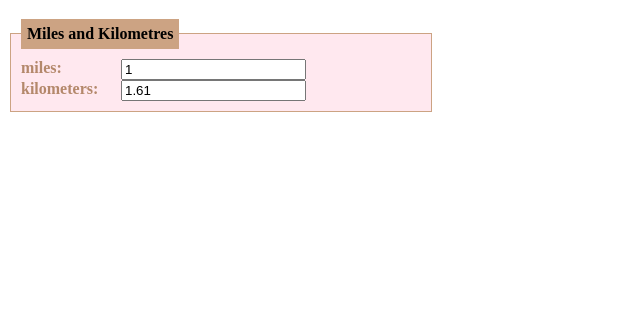
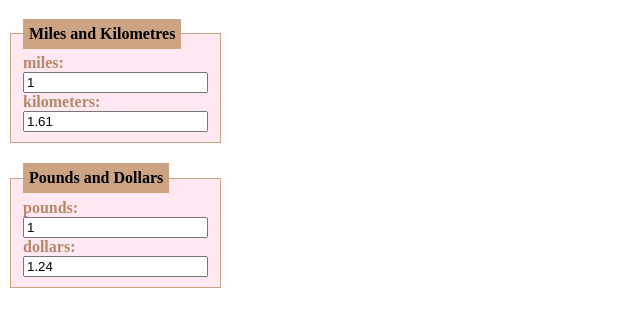
Before and after one commit to AlexandrosBrew/ComputerScienceAlevel, a plain HTML site: page HTMLCSSJAVA/JavaScript/index.html in a window 1280 px wide. Shown: the part 61-388 px from the top of the page, without its empty margins (0-640 px from the left). Drawn offline with Linux system fonts and the light colour scheme.

Commit message:
big goofy man

```diff
--- a/HTMLCSSJAVA/JavaScript/index.html
+++ b/HTMLCSSJAVA/JavaScript/index.html
@@ -25,6 +25,14 @@
             <!-- <button id="km2miles" onclick="kms2miles()">convert to miles</button></br> -->
 
         </fieldset>
+
+        <fieldset>
+            <legend>Pounds and Dollars</legend>
+            <label for="pounds">pounds</label>
+            <input type="text" id="pounds" onkeyup="ptod()" value=1><br>
+            <label for="dollars">dollars</label>
+            <input type="text" id="dollars" onkeyup="dtop()" value=1.24><br>
+        </fieldset>
         <!-- javascript -->
         <script src="script.js"></script>
     </body>
--- a/HTMLCSSJAVA/JavaScript/script.js
+++ b/HTMLCSSJAVA/JavaScript/script.js
@@ -1,4 +1,5 @@
 const KMPERMILE = 1.60934;
+const PPERD = 1.24;
 
 
 function resetdistances() {
@@ -25,3 +26,15 @@ function kms2miles() {
     // alert("in kms2miles()")
     // console.log("in kms2miles()")
 }
+
+function ptod(){
+    var p = document.getElementById("pounds")
+    var d = document.getElementById("dollars")
+    d.value = (p.value*PPERD).toFixed(2)
+}
+
+function dtop(){
+    var p = document.getElementById("pounds")
+    var d = document.getElementById("dollars")
+    p.value = (d.value/PPERD).toFixed(2)
+}
--- a/HTMLCSSJAVA/JavaScript/style.css
+++ b/HTMLCSSJAVA/JavaScript/style.css
@@ -9,9 +9,10 @@ label {
 
     fieldset {
         border: 1px solid #CCA383;
-        width: 400px;
+        width: 170px;
         background: #FFE8EF;
-        padding: 10px;
+        padding: -30px;
+        margin-bottom: 20px;
     }
     fieldset legend {
         background: #CCA383;
```
